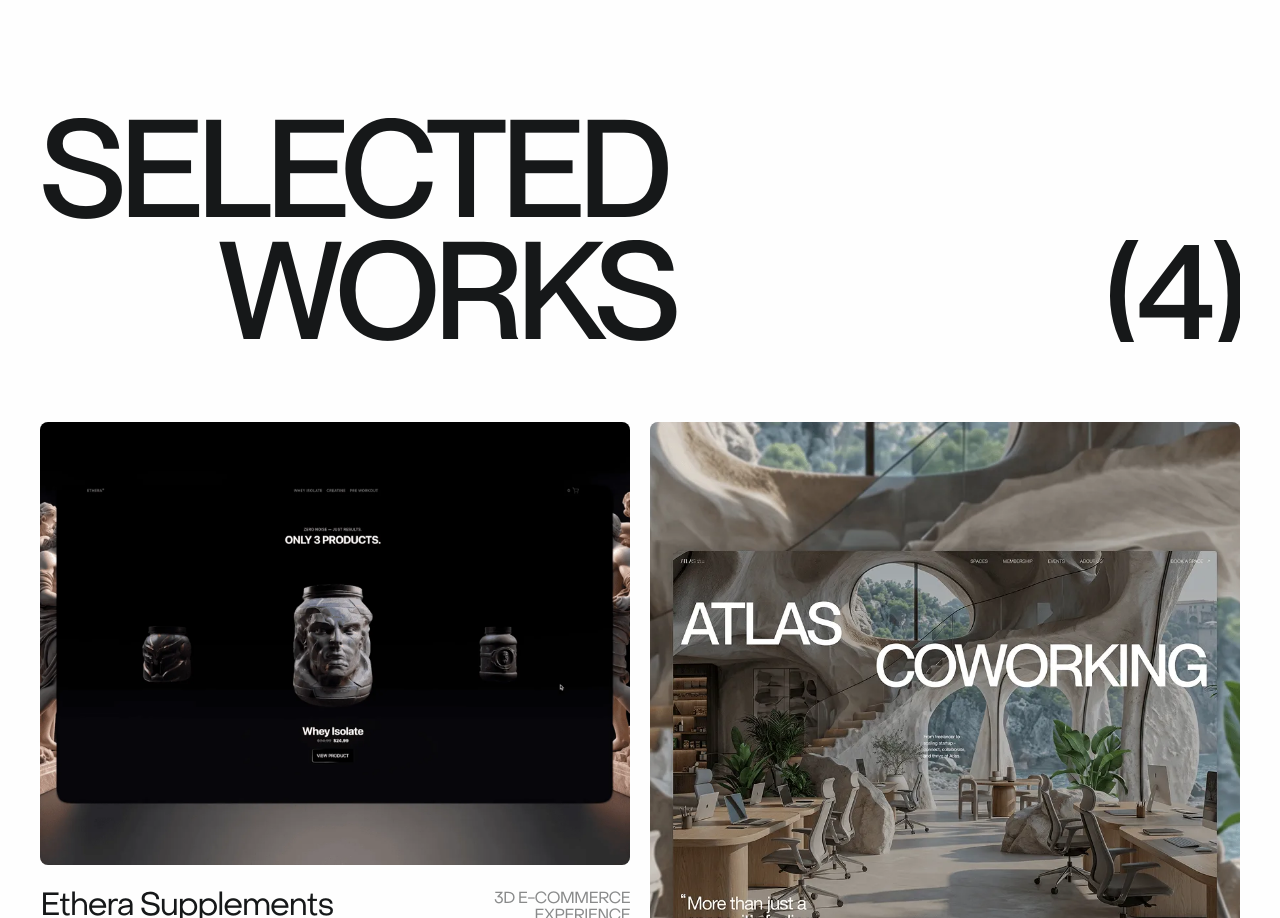
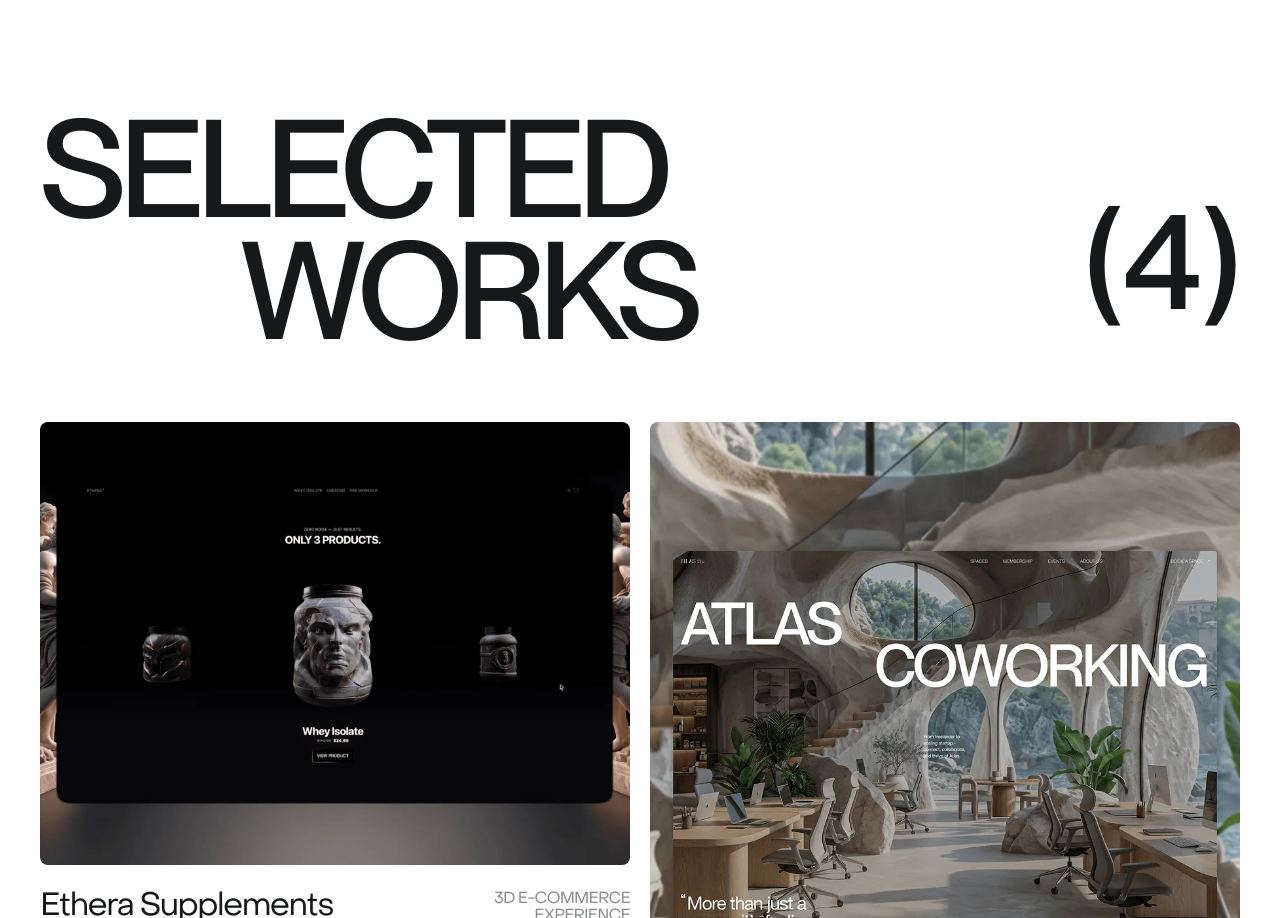
Before and after one commit to emreguendogdu/portfolio-v5, a Next.js app: page / in a window 1280 px wide. Shown: the part 793-1711 px from the top of the page. Built offline with nearby package versions, Linux system fonts and the light colour scheme.

Commit message:
style: Fix styles

```diff
--- a/components/SelectedWorks.tsx
+++ b/components/SelectedWorks.tsx
@@ -5,22 +5,22 @@
 
 const HeaderContent = () => {
   return (
-    <div className="flex flex-row justify-between gap-sm items-end w-full col-span-full flex-wrap">
+    <div className="relative flex flex-row justify-between gap-sm items-end w-full col-span-full flex-wrap">
       <div className="w-full sm:flex-1 grid grid-cols-12 grid-rows-2 gap-y-2 sm:gap-y-5">
         <h2 className="h0 col-span-full">
           <AnimatedText>
             <span>Selected</span>
           </AnimatedText>
         </h2>
-        <h2 className="h0 row-start-2 col-start-4 sm:col-start-3 col-span-8 sm:col-span-9">
+        <h2 className="h0 row-start-2 col-start-3 col-span-9">
           <AnimatedText>
             <span>Works</span>
           </AnimatedText>
         </h2>
       </div>
 
-      <div className="relative">
-        <h2 className="h0 -translate-y-full sm:translate-y-0">
+      <div className="absolute right-0 bottom-0">
+        <h2 className="h0 leading-[1.2] tracking-normal">
           <AnimatedText>
             <span>({projects.length})</span>
           </AnimatedText>
```
